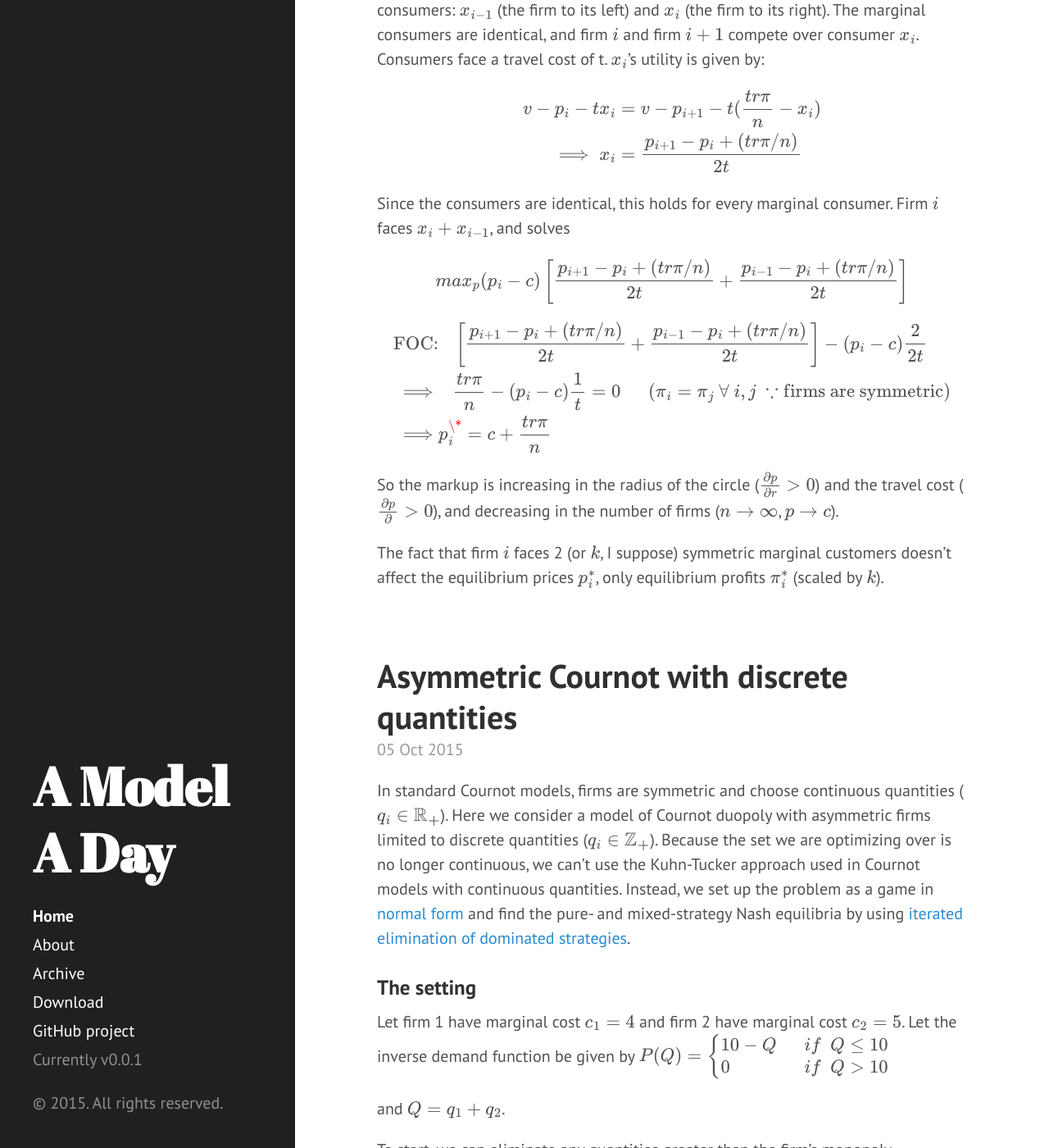
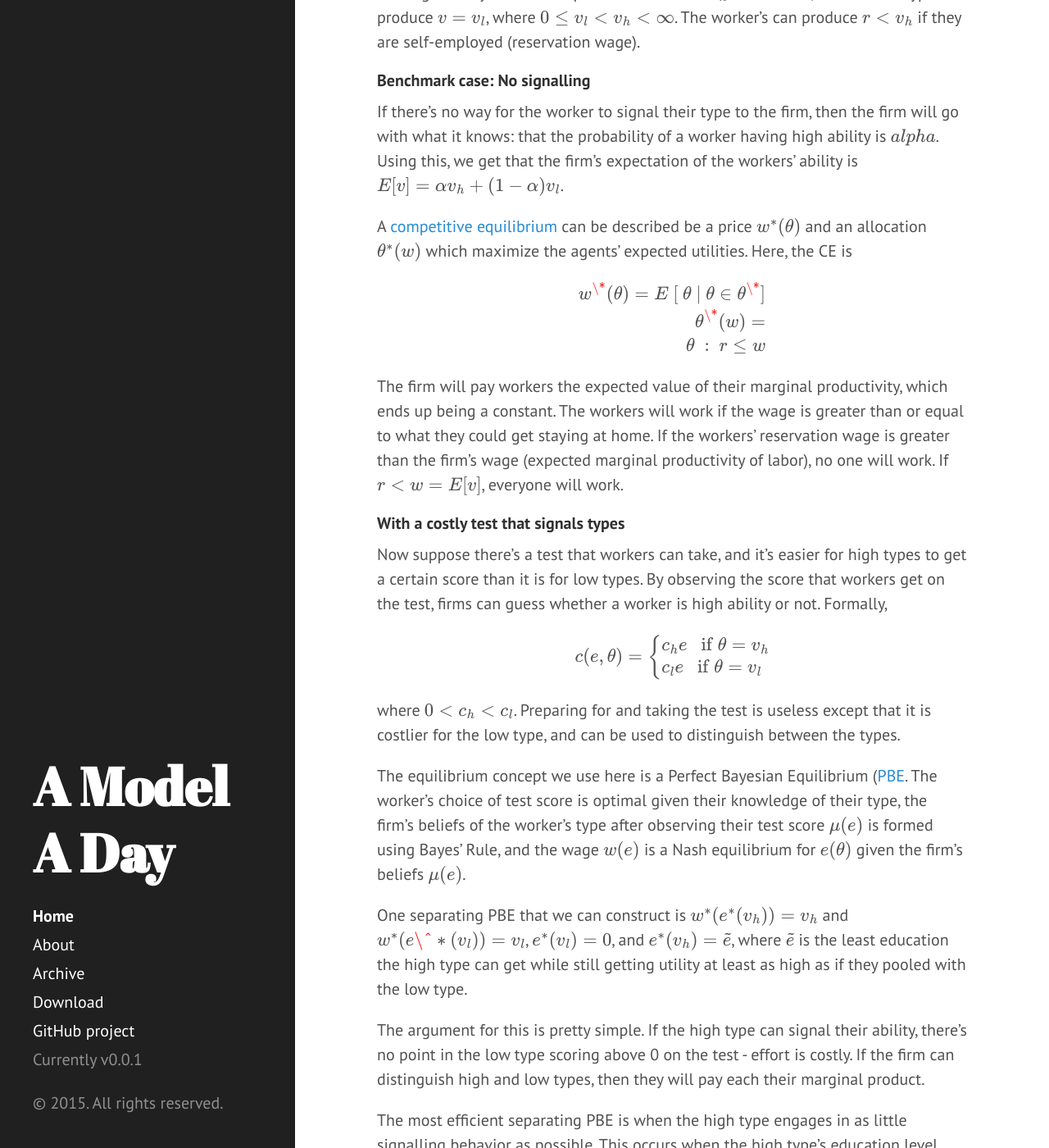
Before and after one commit to akhilrao/akhilrao.github.io, a Jekyll site: the page built from index.html, in a window 1280 px wide and 1400 px high, scrolled down 344 px. Shown: the whole window at 82% size. Built offline with Jekyll 4.4.1, drawn with Linux system fonts in a browser that asks for light colours; Markdown is read by kramdown in place of the engine named in the settings; formulas are drawn with MathJax 3; the list of posts is cut into pages by our own code; some of the changed text lies outside the part shown.

Commit message:
new post, fixed typos

```diff
--- a/_posts/2015-10-01-asymmetric-hotelling.md
+++ b/_posts/2015-10-01-asymmetric-hotelling.md
@@ -37,23 +37,29 @@ In Hotelling models the opposite is true regarding prices - they are "strategic
 
 How much would a change in cost affect the price? We can see this by looking at \\(\frac{\partial p_i}{\partial c}\\) for any \\(i\\). This is called the "pass-through rate", or just the "pass-through". In a [future post](http://akhilrao.github.io/micro%20theory/2015/10/02/passthrough-symmetric-cournot/), I'll derive the pass-through rate for a Cournot oligopolist and relate it to the curvature of the inverse demand function. Here, the pass-through is easy: \\(\frac{\partial p_i}{\partial c} = \frac{1}{2}\\).
 
+### A Merger
+
 What if the firms merged and became a monopolist selling two differentiated products? In this case, the firm can capture all of the consumer surplus. The indifferent consumer's demand becomes:
 
 $$ \begin{align}
 & v_1 - p_1 - t\tilde{x} = v_2 - p_2 - t(1-\tilde{x}) = 0 \cr \cr
-\implies & \tilde{x} = \frac{(v_1-p_1)}{t}, \cr
- & \tilde{x} = \frac{v_2-p_2}{t} + 1 \cr
+\implies & \tilde{x} = \frac{v_1-p_1}{t}, \cr
+ & \tilde{x} = \frac{-v_2+p_2}{t} + 1 \cr
 \end{align} $$
 
-We can use the two expressions we have for \\(\tilde{x}\\) to get a function that relates \\(p_1\\) to \\(p_2\\). I'm going to go with \\(p_2 = p_1 - v_1 + v_2 + t \\). Now we solve the firm's problem and get the prices:
+We can use the two expressions we have for \\(\tilde{x}\\) to get a function that relates \\(p_1\\) to \\(p_2\\). I'm going to go with \\(p_2 = v_2 + v_1 - p_1 - t \\). Now we solve the firm's problem and get the prices:
 
 $$ \begin{align}
-& \max_{p_1} \ [p_1 + p_2(p_1) - c]\tilde{x}(p_1) \cr
-\implies & p_1 = \frac{1}{4}[3v_1 - v_2 + t + c] \cr
-\implies & p_2 = \frac{1}{4}[5v_2 - v_1 + 5t + c] \cr
+& \max_{p_1} \ [p_1 - c] \ \tilde{x}(p_1) + [p_2(p_1) - c] \ \tilde{x}(p_1) \cr
+\implies & p_1 = \frac{1}{2}[v_1 + v_2 - t - 2c] \cr
+\implies & p_2 = \frac{1}{2}[v_1 + v_2 - t + 2c] \cr
 \end{align} $$
 
-\\(p_1\\) and \\(p_2\\) look a little weird to me, with the fractions and numbers, but I double-checked my algebra and I think it's right. Anyway, the signs on the derivatives make sense. As the indifferent consumer's valuation of product 1 increases (decreases), the price of product 2 decreases (increases), and vice versa. The price is increasing in travel and marginal costs.
+\\(p_1\\) and \\(p_2\\) look a little weird to me; I don't understand why the cost enters them like that. The effect of a marginal cost increase will be exactly offset by the prices, so maybe it doesn't matter?
+
+Whereas before the firms' prices were increasing in the travel cost, the new monopoly's prices are decreasing in travel cost. I think the monopoly is fully internalizing the effect of the travel cost, in that an increase in \\(t\\) reduces the amount of consumer surplus that the firm can take when it s the marginal consumer's utility to 0.
+
+As either valuation increases, both prices increase.
 
 I like the addition of the firms merging. I'd like to look at some more models with that.
 
--- a/_posts/2015-10-05-asymmetric-cournot-discrete-quantities.md
+++ b/_posts/2015-10-05-asymmetric-cournot-discrete-quantities.md
@@ -59,7 +59,7 @@ There are 3 pure-strategy Nash equilibria, \\((q_1,q_2,\pi_1,\pi_2)\\):
 2. \\((2,2,4,2)\\)
 3. \\((3,1,6,1)\\)
 
-Letting \\(p_1 = Pr(q_2=1), p_2 = Pr(q_2=2), k_2=Pr(q_1=2), k_3=Pr(q_1=3)\\), we can get their expected utilities:
+Letting \\(p_1 = Pr(q_2=1)\\), \\(p_2 = Pr(q_2=2)\\), \\(k_2=Pr(q_1=2)\\), \\(k_3=Pr(q_1=3)\\), we can get their expected utilities:
 
 $$\begin{align}
 EU_{1}(2) & = p_1(6) + p_2(4) = 6p_1 + 4p_2 \cr
@@ -77,4 +77,4 @@ EU_2(1) & = EU_2(2) \cr
  k_3&=0,k_2=1 \cr
 \end{align}$$
 
-This is odd: The mixed NE that's coming out is a degenerate one, pure NE #1. I think I remember something about there needs to be an odd number of pure + mixed NE to a matrix game in total, so this might imply that there are actually no mixed NE? I was told that this game actually has infinitely many mixed NE, but I don't see it.
+This is odd: The mixed NE that's coming out is a degenerate one, pure NE #1. I think I remember something to the effect that the total number of pure + mixed NE in a matrix game is supposed to be odd, so this might imply that there are actually no mixed NE? I was told that this game actually has infinitely many mixed NE, but I don't see it.
--- /dev/null
+++ b/_posts/2015-10-06-labor-market-signalling-two-types.md
@@ -0,0 +1,74 @@
+---
+layout: post
+title: A simple labor market with two types of workers and a test
+category: micro theory
+tags: micro-theory labor market signalling static private information
+year: 2015
+month: 10
+day: 06
+published: true
+summary: A static model of a labor market with private information with two two types of workers. What happens if a test reveals a worker's type?
+---
+
+Consider a competitive labor market where workers are either high ability ("high type") or low ability ("low type"). A worker's type is the worker's private information, but the firms are aware that a fraction \\(\alpha \in (0,1)\\) of the workers have high ability. The high ability worker will produce value \\(v=v_h\\) for the firm, and the low type will produce \\(v=v_l\\), where \\(0\le v_l\lt v_h\lt\infty\\). The worker's can produce \\(r\lt v_h\\) if they are self-employed (reservation wage).
+
+#### Benchmark case: No signalling
+
+If there's no way for the worker to signal their type to the firm, then the firm will go with what it knows: that the probability of a worker having high ability is \\(alpha\\). Using this, we get that the firm's expectation of the workers' ability is \\(E[v]=\alpha v_h + (1-\alpha) v_l\\).
+
+A [competitive equilibrium](https://en.wikipedia.org/wiki/Competitive_equilibrium) can be described be a price \\(w^\*(\theta)\\) and an allocation \\(\theta^\*(w)\\) which maximize the agents' expected utilities. Here, the CE is
+
+$$\begin{align}
+w^\*(\theta)=E \ [ \ \theta \ | \ \theta \in \theta^\*] \cr
+\theta^\*(w)= \\{ \theta \ : \ r \le w \\}
+\end{align}$$
+
+The firm will pay workers the expected value of their marginal productivity, which ends up being a constant. The workers will work if the wage is greater than or equal to what they could get staying at home. If the workers' reservation wage is greater than the firm's wage (expected marginal productivity of labor), no one will work. If \\(r<w=E[v]\\), everyone will work.
+
+#### With a costly test that signals types
+
+Now suppose there's a test that workers can take, and it's easier for high types to get a certain score than it is for low types. By observing the score that workers get on the test, firms can guess whether a worker is high ability or not. Formally,
+
+$$c(e,\theta)=
+\begin{cases}
+c_{h}e ~~~ \text{if} ~ \theta=v_h \cr
+c_{l}e ~~~ \text{if} ~ \theta=v_l
+\end{cases}$$
+
+where \\(0\lt c_h\lt c_l\\). Preparing for and taking the test is useless except that it is costlier for the low type, and can be used to distinguish between the types.
+
+The equilibrium concept we use here is a Perfect Bayesian Equilibrium ([PBE](https://en.wikipedia.org/wiki/Bayesian_game#Perfect_Bayesian_equilibrium). The worker's choice of test score is optimal given their knowledge of their type, the firm's beliefs of the worker's type after observing their test score \\(\mu(e)\\) is formed using Bayes' Rule, and the wage \\(w(e)\\) is a Nash equilibrium for \\(e(\theta)\\) given the firm's beliefs \\(\mu(e)\\).
+
+One separating PBE that we can construct is \\(w^\*(e^\*(v_h)) = v_h\\) and \\(w^\*(e\^*(v_l)) = v_l\\), \\(e^\*(v_l)=0\\), and \\(e^\*(v_h)=\tilde{e}\\), where \\(\tilde{e}\\) is the least education the high type can get while still getting utility at least as high as if they pooled with the low type.
+
+The argument for this is pretty simple. If the high type can signal their ability, there's no point in the low type scoring above 0 on the test - effort is costly. If the firm can distinguish high and low types, then they will pay each their marginal product.
+
+The most efficient separating PBE is when the high type engages in as little signalling behavior as possible. This occurs when the high type's education level makes them indifferent between being employed and pooling with the low type. Letting \\(c_l(e)=c(e,v_l)\\) and \\(c_h(e)=c(e,v_h)\\),
+
+$$\begin{align}
+e^\*(v_h):&~~ v_h - c_l (e^\*(v_h)) = v_l \cr
+\implies &~ c_l (e^\*(v_h)) = v_h-v_l \cr
+\implies &~ e^\*(v_h) = c_l^{-1}(v_h-v_l) \equiv \tilde{e} \cr
+\end{align}$$
+
+The full PBE is
+
+$$ e^\*(\theta) =
+\begin{cases}
+0 ~~ \text{if} ~~ \theta=v_l\cr
+\tilde{e} ~~ \text{if} ~~ \theta=v_h\cr
+\end{cases} $$
+
+$$ \mu^\*(e) =
+\begin{cases}
+0 ~~ \text{if} ~~ e \lt \tilde{e}\cr
+1 ~~ \text{if} ~~ e \ge \tilde{e}\cr
+\end{cases} $$
+
+$$ w^\*(e) =
+\begin{cases}
+v_l ~~ \text{if} ~~ \theta=v_l\cr
+v_h ~~ \text{if} ~~ \theta=v_h\cr
+\end{cases} $$
+
+This is not a unique equilibrium. There are a continuum of separating PBEs that are less efficient than this one, and a continuum of pooling PBEs with one more efficient than the rest. Whether the most efficient separating PBE is more efficient than the most efficient pooling PBE depends on the parameter values.
```
Also changed, not shown: _drafts/classical-linear-regression-model.md (added, +21 -0 lines), 1 other file.
